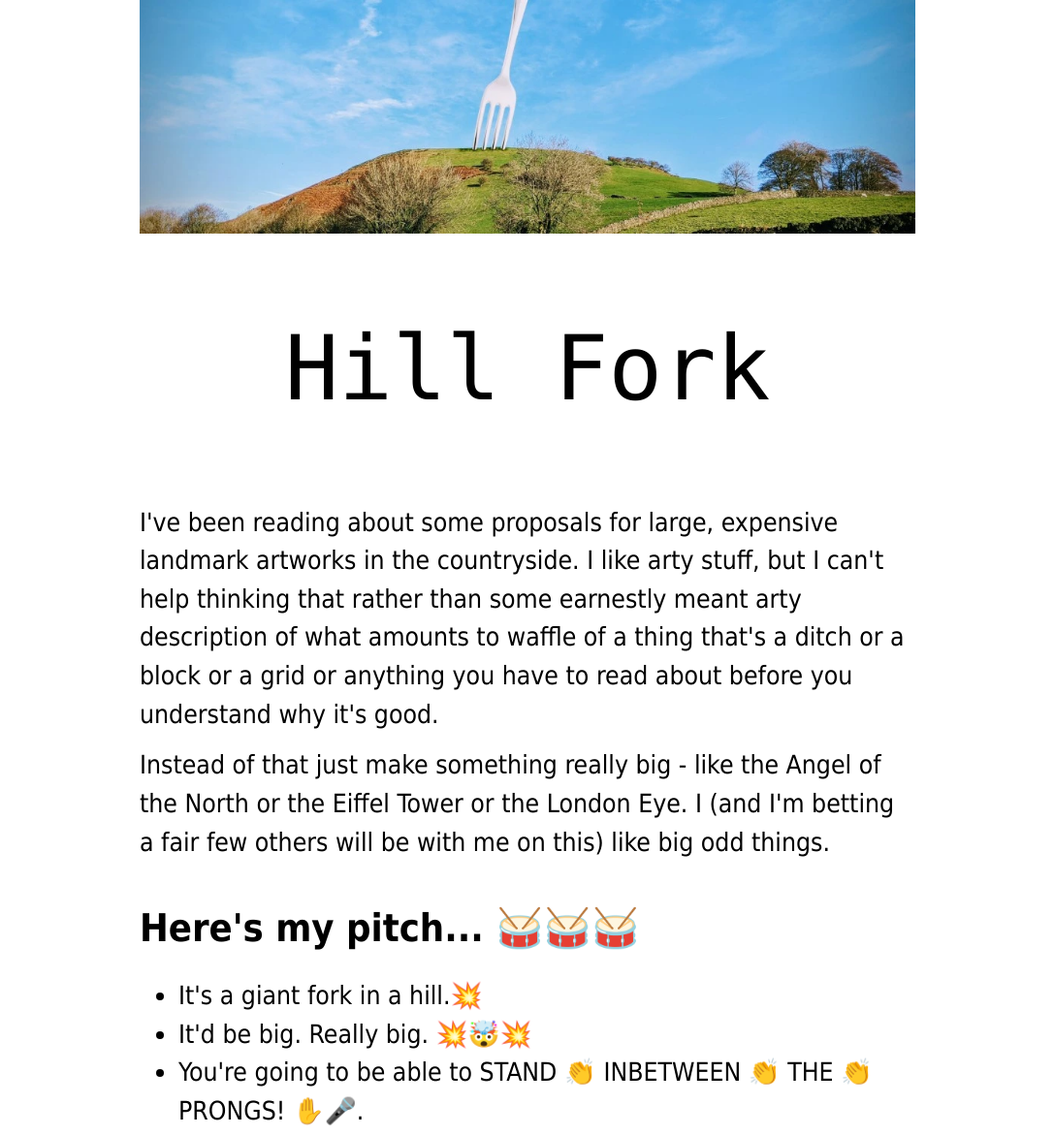
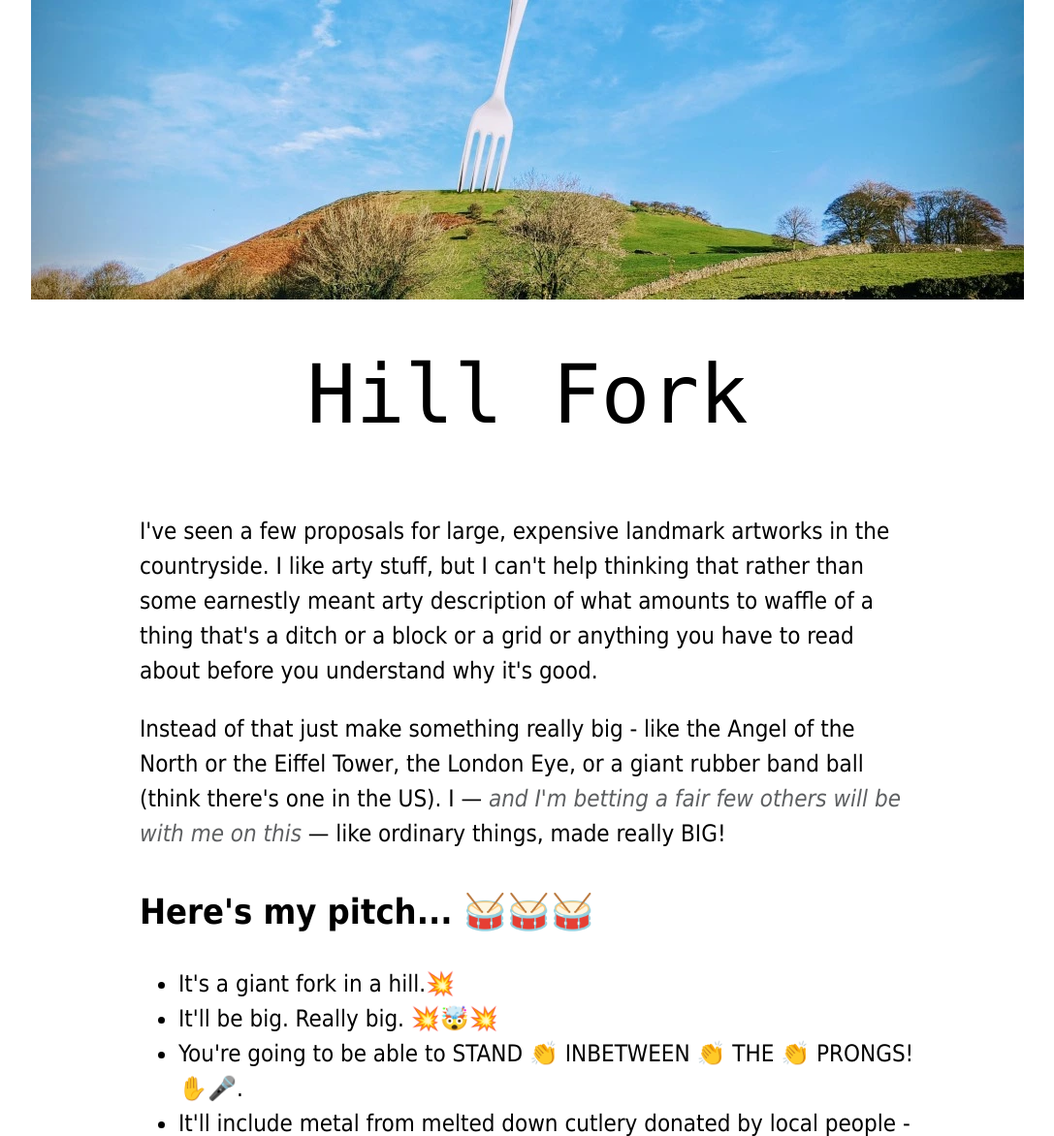
Before and after one commit to chrisdennett/fork-in-hill, a plain HTML site: page index.html in a window 1280 px wide. Shown: the top 1172 px of the page at 97% size, without its empty margins (96-1183 px from the left). Drawn offline with Linux system fonts and the light colour scheme.

Commit message:
reduced css down

```diff
--- a/index.html
+++ b/index.html
@@ -8,29 +8,13 @@
     <link rel="icon" type="image/x-icon" href="/hill-fork-icon-2.ico">
     <title>Fork in Hill</title>
     <style>
-      /* RESET - src: https://www.joshwcomeau.com/css/custom-css-reset/ */
-      *, *::before, *::after {
-        box-sizing: border-box;
-      }
-      * {
-        margin: 0;
-      }
-      html, body {
-        height: 100%;
+      body {
         font-family: tahoma;
         font-size: 1.1em;
         line-height: 160%;
-      }
-      body {
         line-height: 1.5;
         -webkit-font-smoothing: antialiased;
-      }
-      img, picture, video, canvas, svg {
-        display: block;
-        max-width: 100%;
-      }
-      p, h1, h2, h3, h4, h5, h6 {
-        overflow-wrap: break-word;
+        margin: 0;
       }
 
       header{
@@ -53,17 +37,14 @@
         font-size: 2em;
         line-height: 1em;
         font-weight: normal;
-        padding: 0.5em 0;
       }
 
       h2{
         margin-top: 1em;
-        margin-bottom: 0.5em;
       }
 
       p, ul{
         max-width: 800px;
-        margin-bottom: 0.5em;
       }
 
       a{
@@ -75,6 +56,11 @@
         display: block;
         height: auto;
         max-width: 100%;
+      }
+
+      .aside{
+        font-style: italic;
+        color: #5d5f61;
       }
 
       .gallery{
@@ -89,7 +75,6 @@
         background: #fff;
         border-radius: 8px;
         box-shadow: 0 4px 8px 0 #0000001a, 0 0 4px 0 #0000001a;
-        cursor: zoom-in;
         margin: 10px;
         padding: 10px;
       }
@@ -109,13 +94,13 @@
         padding: 3em;
       }
 
-      footer p{
+      .footerP{
         text-align: center;
         max-width: 100%;
         margin: 0;
       }
 
-      footer a{
+      .footerA{
         color: white;
       }
 
@@ -127,7 +112,6 @@
       h1{
         font-size: 3.5em;
         line-height: 1em;
-        padding: 1em 0;
       }
     }
     </style>
@@ -136,18 +120,14 @@
 
     <header>
       <img
-        width="800"
-        height="242"
+        width="1024"
+        height="309"
         alt="A giant table fork stuck in a hill"
         src="/img/medium/header.webp"
         srcset="
           /img/small/header.webp 480w,
           /img/medium/header.webp 800w,
           /img/large/header.webp 1024w
-        "
-        sizes="
-          (min-width: 960px) 1024px,
-          100vw
         "
       >
 
@@ -159,7 +139,7 @@
     <main>
       <section>
         <p>
-          I've been reading about some proposals for large, expensive landmark
+          I've seen a few proposals for large, expensive landmark
           artworks in the countryside. I like arty stuff, but I can't help thinking
           that rather than some earnestly meant arty description of what amounts to
           waffle of a thing that's a ditch or a block or a grid or anything you have
@@ -168,8 +148,8 @@
 
         <p>
           Instead of that just make something really big - like the Angel of the
-          North or the Eiffel Tower or the London Eye. I (and I'm betting a fair few
-          others will be with me on this) like big odd things.
+          North or the Eiffel Tower, the London Eye, or a giant rubber band ball (think there's one in the US). I — <span class="aside">and I'm betting a fair few
+          others will be with me on this</span> — like ordinary things, made really BIG!
         </p>
       </section>
 
@@ -184,7 +164,7 @@
             It's a giant fork in a hill.💥
           </li>
           <li>
-            It'd be big. Really big. 💥🤯💥
+            It'll be big. Really big. 💥🤯💥
           </li>
           <li>
             You're going to be able to STAND 👏 INBETWEEN 👏 THE 👏 PRONGS! ✋🎤.
@@ -262,9 +242,9 @@
     </main>
 
     <footer>
-      <p>Just an idea - by Chris Dennett</p>
-      <p><a href="https://artfly.io">ArtFly.io</a></p>
-      <p>ʘ‿ʘ</p>
+      <p class="footerP">Just an idea - by Chris Dennett</p>
+      <p class="footerP"><a class="footerA" href="https://artfly.io">ArtFly.io</a></p>
+      <p class="footerP">ʘ‿ʘ</p>
     </footer>
   </body>
 </html>
```
